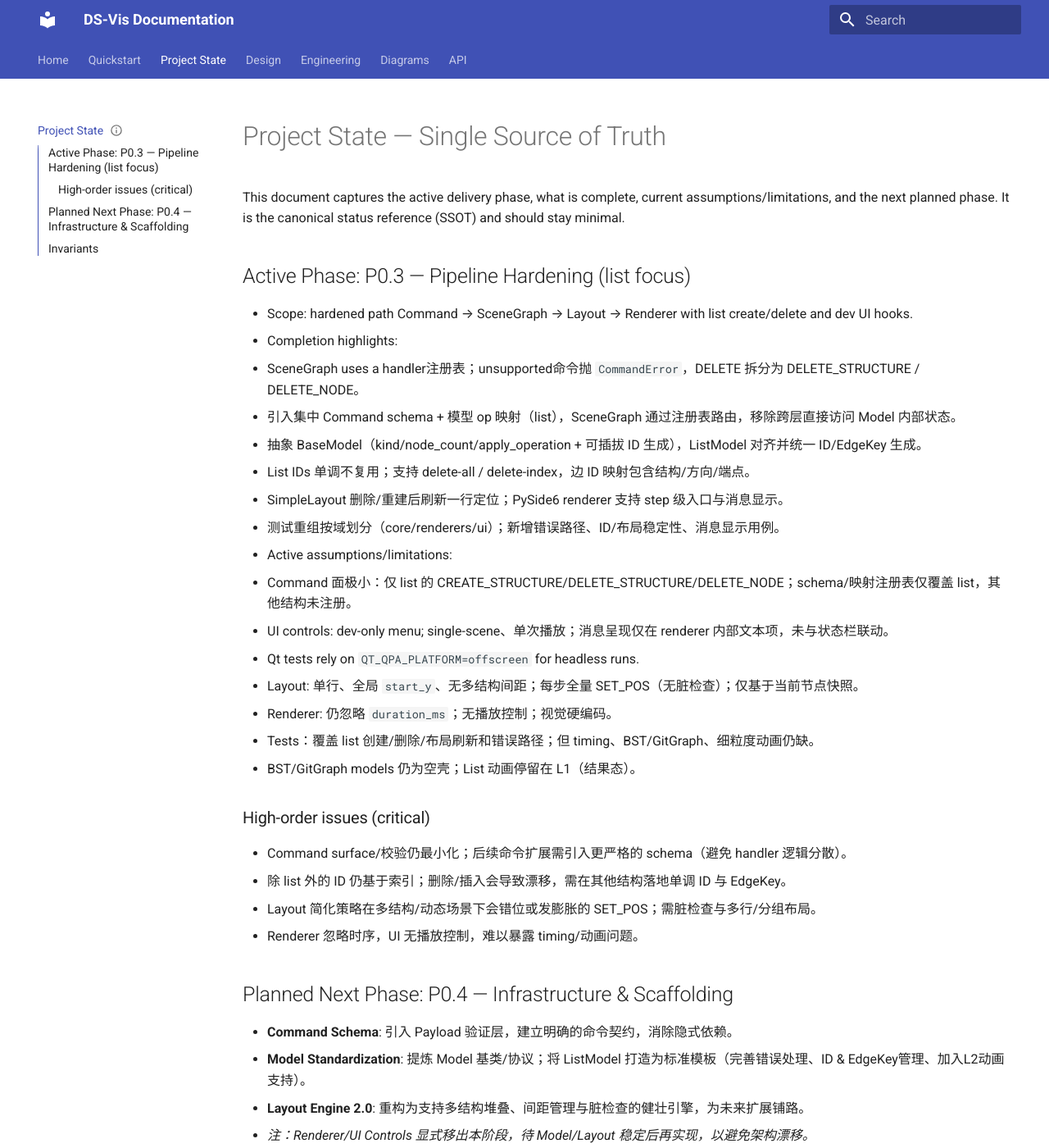
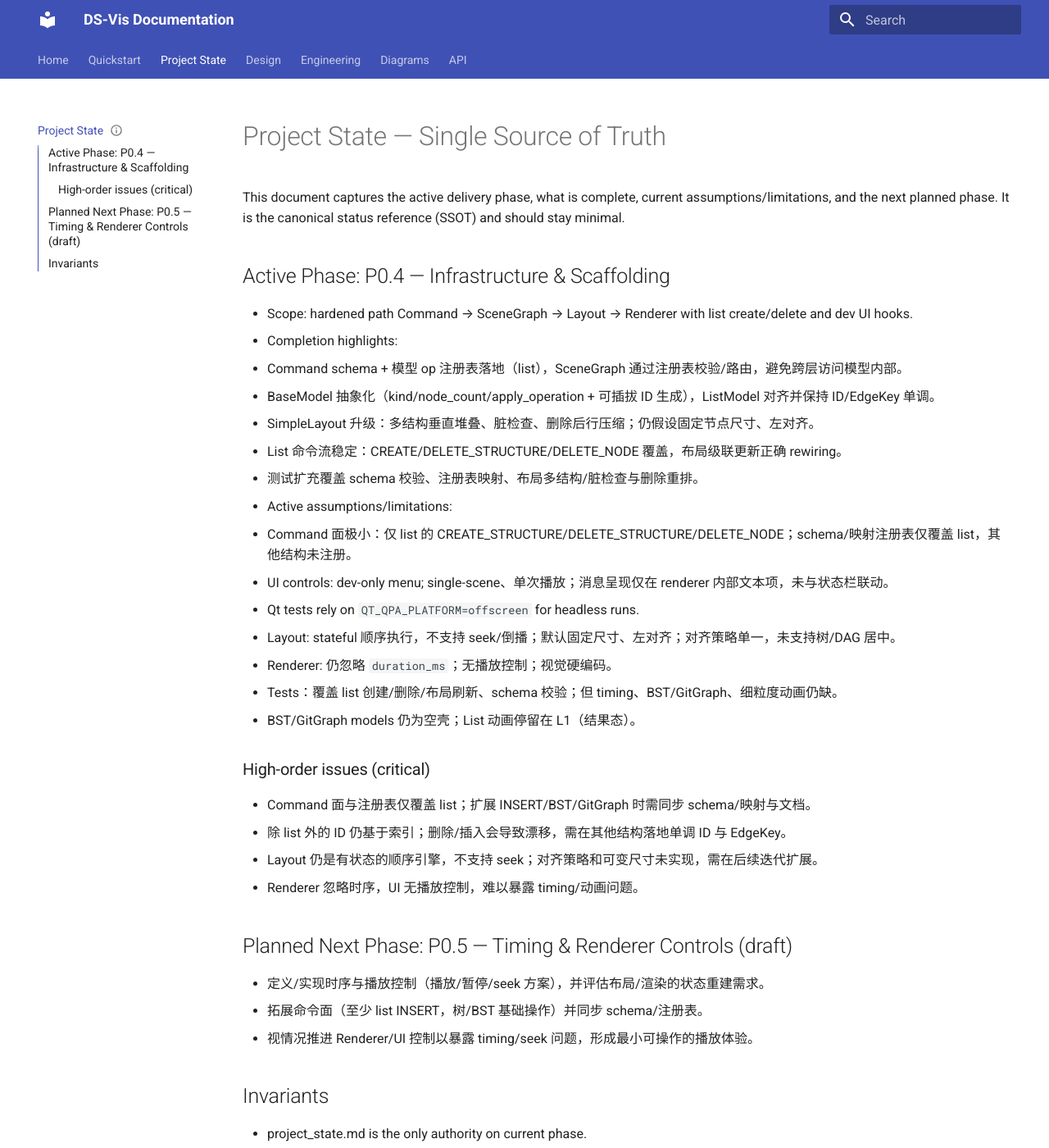
Before and after one commit to elecdot/ds-vis, an MkDocs documentation site: the page built from docs/project_state.md, in a window 1280 px wide and 1400 px high. Shown: the whole window at 82% size. Built offline with MkDocs 1.6.1 and Material for MkDocs 9.7.7, drawn with Linux system fonts in a browser that asks for light colours.

Commit message:
feat(docs): close phase and sync implementation with documentation
Close Phase 0.4 by aligning the current implementation with the
documented architecture and explicitly recording system boundaries.

The command registry, SceneGraph routing, model abstractions, and
Layout 2.0 are aligned to their intended roles and assumptions.
Behavioral constraints and known limitations are now documented
rather than implicit in code.

Documentation is updated to reflect the P0.4 state, including:
project status, architecture assumptions, known issues, and a draft
direction for P0.5. Refer to the updated docs for detailed design,
constraints, and rationale.

```diff
--- a/docs/project_state.md
+++ b/docs/project_state.md
@@ -1,6 +1,6 @@
 ---
-bound_phase: P0.3
-version: v0.2
+bound_phase: P0.4
+version: v0.3
 status: Active
 last_updated: 2025-12-15
 ---
@@ -9,35 +9,33 @@ last_updated: 2025-12-15
 
 This document captures the active delivery phase, what is complete, current assumptions/limitations, and the next planned phase. It is the canonical status reference (SSOT) and should stay minimal.
 
-## Active Phase: P0.3 — Pipeline Hardening (list focus)
+## Active Phase: P0.4 — Infrastructure & Scaffolding
 - Scope: hardened path Command → SceneGraph → Layout → Renderer with list create/delete and dev UI hooks.
 - Completion highlights:
-  - SceneGraph uses a handler注册表；unsupported命令抛 `CommandError`，DELETE 拆分为 DELETE_STRUCTURE / DELETE_NODE。
-  - 引入集中 Command schema + 模型 op 映射（list），SceneGraph 通过注册表路由，移除跨层直接访问 Model 内部状态。
-  - 抽象 BaseModel（kind/node_count/apply_operation + 可插拔 ID 生成），ListModel 对齐并统一 ID/EdgeKey 生成。
-  - List IDs 单调不复用；支持 delete-all / delete-index，边 ID 映射包含结构/方向/端点。
-  - SimpleLayout 删除/重建后刷新一行定位；PySide6 renderer 支持 step 级入口与消息显示。
-  - 测试重组按域划分（core/renderers/ui）；新增错误路径、ID/布局稳定性、消息显示用例。
+  - Command schema + 模型 op 注册表落地（list），SceneGraph 通过注册表校验/路由，避免跨层访问模型内部。
+  - BaseModel 抽象化（kind/node_count/apply_operation + 可插拔 ID 生成），ListModel 对齐并保持 ID/EdgeKey 单调。
+  - SimpleLayout 升级：多结构垂直堆叠、脏检查、删除后行压缩；仍假设固定节点尺寸、左对齐。
+  - List 命令流稳定：CREATE/DELETE_STRUCTURE/DELETE_NODE 覆盖，布局级联更新正确 rewiring。
+  - 测试扩充覆盖 schema 校验、注册表映射、布局多结构/脏检查与删除重排。
 - Active assumptions/limitations:
   - Command 面极小：仅 list 的 CREATE_STRUCTURE/DELETE_STRUCTURE/DELETE_NODE；schema/映射注册表仅覆盖 list，其他结构未注册。
   - UI controls: dev-only menu; single-scene、单次播放；消息呈现仅在 renderer 内部文本项，未与状态栏联动。
   - Qt tests rely on `QT_QPA_PLATFORM=offscreen` for headless runs.
-  - Layout: 单行、全局 `start_y`、无多结构间距；每步全量 SET_POS（无脏检查）；仅基于当前节点快照。
+  - Layout: stateful 顺序执行，不支持 seek/倒播；默认固定尺寸、左对齐；对齐策略单一，未支持树/DAG 居中。
   - Renderer: 仍忽略 `duration_ms`；无播放控制；视觉硬编码。
-  - Tests：覆盖 list 创建/删除/布局刷新和错误路径；但 timing、BST/GitGraph、细粒度动画仍缺。
+  - Tests：覆盖 list 创建/删除/布局刷新、schema 校验；但 timing、BST/GitGraph、细粒度动画仍缺。
   - BST/GitGraph models 仍为空壳；List 动画停留在 L1（结果态）。
 
 ### High-order issues (critical)
-- Command surface/校验仍最小化；后续命令扩展需引入更严格的 schema（避免 handler 逻辑分散）。
+- Command 面与注册表仅覆盖 list；扩展 INSERT/BST/GitGraph 时需同步 schema/映射与文档。
 - 除 list 外的 ID 仍基于索引；删除/插入会导致漂移，需在其他结构落地单调 ID 与 EdgeKey。
-- Layout 简化策略在多结构/动态场景下会错位或发膨胀的 SET_POS；需脏检查与多行/分组布局。
+- Layout 仍是有状态的顺序引擎，不支持 seek；对齐策略和可变尺寸未实现，需在后续迭代扩展。
 - Renderer 忽略时序，UI 无播放控制，难以暴露 timing/动画问题。
 
-## Planned Next Phase: P0.4 — Infrastructure & Scaffolding
-- **Command Schema**: 引入 Payload 验证层，建立明确的命令契约，消除隐式依赖。
-- **Model Standardization**: 提炼 Model 基类/协议；将 ListModel 打造为标准模板（完善错误处理、ID & EdgeKey管理、加入L2动画支持）。
-- **Layout Engine 2.0**: 重构为支持多结构堆叠、间距管理与脏检查的健壮引擎，为未来扩展铺路。
-- *注：Renderer/UI Controls 显式移出本阶段，待 Model/Layout 稳定后再实现，以避免架构漂移。*
+## Planned Next Phase: P0.5 — Timing & Renderer Controls (draft)
+- 定义/实现时序与播放控制（播放/暂停/seek 方案），并评估布局/渲染的状态重建需求。
+- 拓展命令面（至少 list INSERT，树/BST 基础操作）并同步 schema/注册表。
+- 视情况推进 Renderer/UI 控制以暴露 timing/seek 问题，形成最小可操作的播放体验。
 
 ## Invariants
 - project_state.md is the only authority on current phase.
```
Also changed, not shown: docs/design/architecture.md (+11 -4 lines), docs/engineering/dev_kb.md (+3 -4 lines), docs/index.md (+6 -6 lines), 1 other file.
